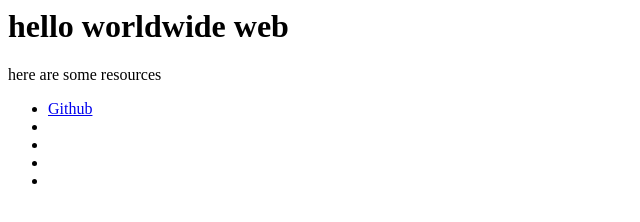
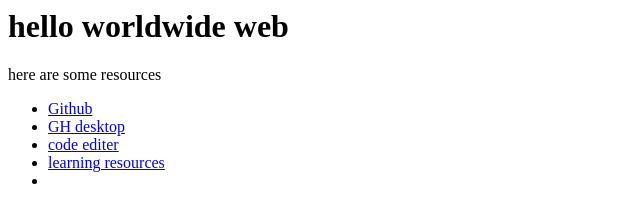
Before and after one commit to dhruti-p/hello-world, a plain HTML site: page index.html in a window 1280 px wide. Shown: the whole page, without its empty margins (0-640 px from the left). Drawn offline with Linux system fonts and the light colour scheme.

Commit message:
more resources

```diff
--- a/index.html
+++ b/index.html
@@ -5,9 +5,10 @@
   <p>here are some resources</P>
   <UL>
       <LI><A href="https://Github.com">Github</a></LI>
-      <LI></LI>
-      <LI></LI>
-      <LI></LI>
+
+      <LI><A href="https://desktop.github.com">GH desktop</a></LI>
+      <LI><A href="https://code.visualstudio.com">code editer</A></LI>
+      <LI><A href="http://htmldog.com">learning resources</a></LI>
       <LI></LI>
   </UL>
 </body>
```
